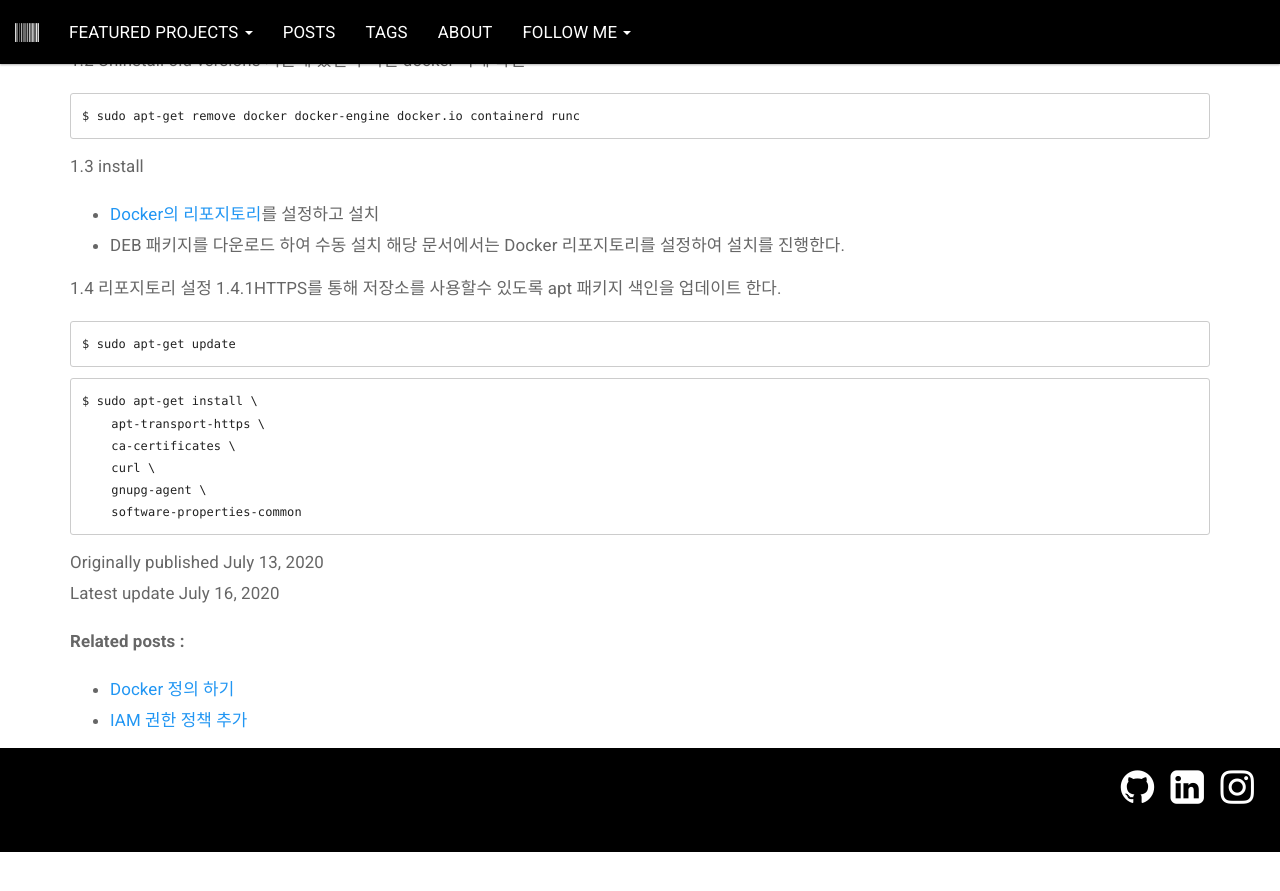
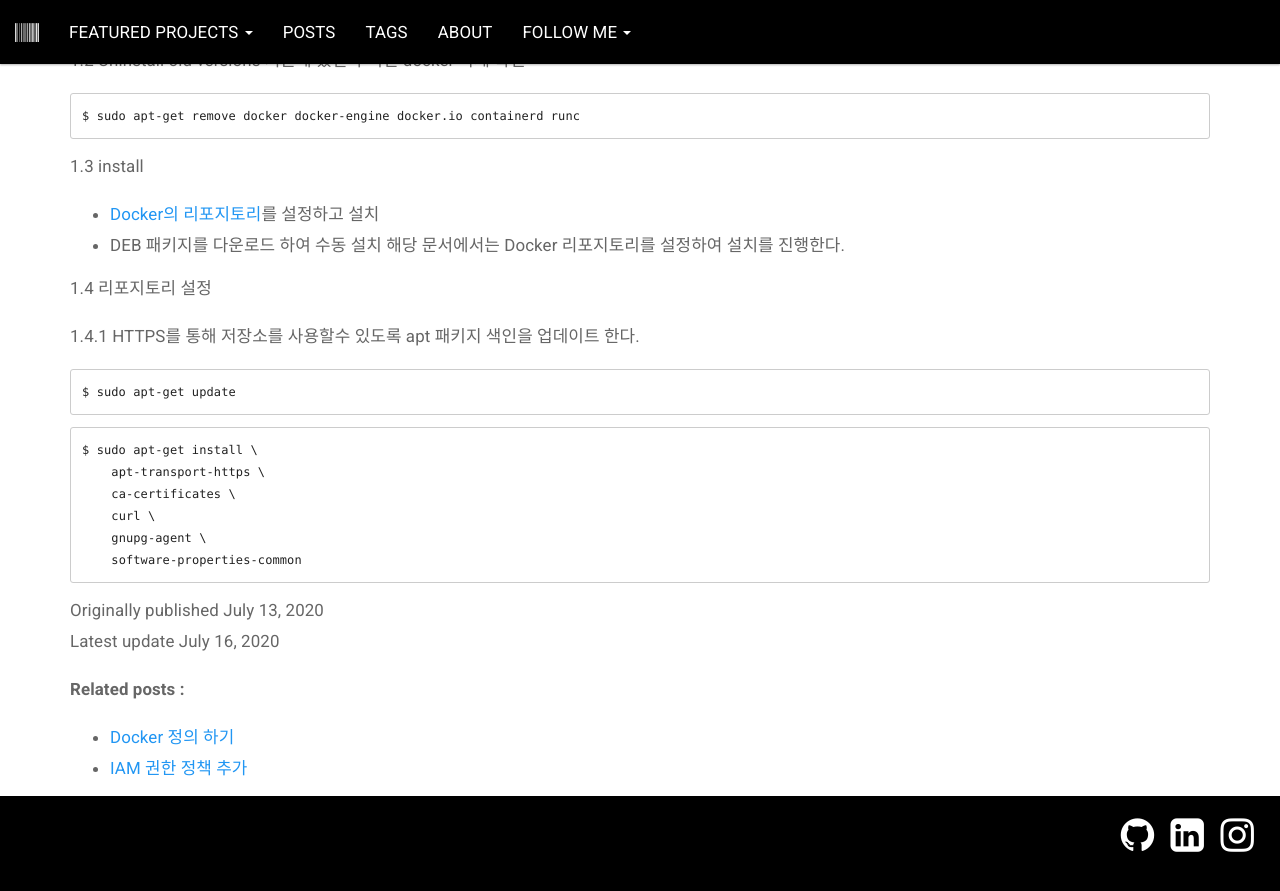
Before and after one commit to 9oooroom/9oooroom.github.io, a Jekyll site: the page built from _posts/2020-07-13-Docker-install-AWS-EC2-ubuntu-16.04.md, in a window 1280 px wide and 900 px high, scrolled down 832 px. Shown: the top 891 px of the window. Built offline with Jekyll 4.4.1, drawn with Linux system fonts in a browser that asks for light colours; comment, search, counter and statistics services are not loaded; before the commit the page ends 1684 px from its top, so only the background shows below that.

Commit message:
docker install post update

````diff
--- a/_posts/2020-07-13-Docker-install-AWS-EC2-ubuntu-16.04.md
+++ b/_posts/2020-07-13-Docker-install-AWS-EC2-ubuntu-16.04.md
@@ -34,7 +34,8 @@ $ sudo apt-get remove docker docker-engine docker.io containerd runc
 해당 문서에서는 Docker 리포지토리를 설정하여 설치를 진행한다.
 
 1.4 리포지토리 설정
-1.4.1HTTPS를 통해 저장소를 사용할수 있도록 apt 패키지 색인을 업데이트 한다.
+
+1.4.1 HTTPS를 통해 저장소를 사용할수 있도록 apt 패키지 색인을 업데이트 한다.
 
 ```
 $ sudo apt-get update
````
